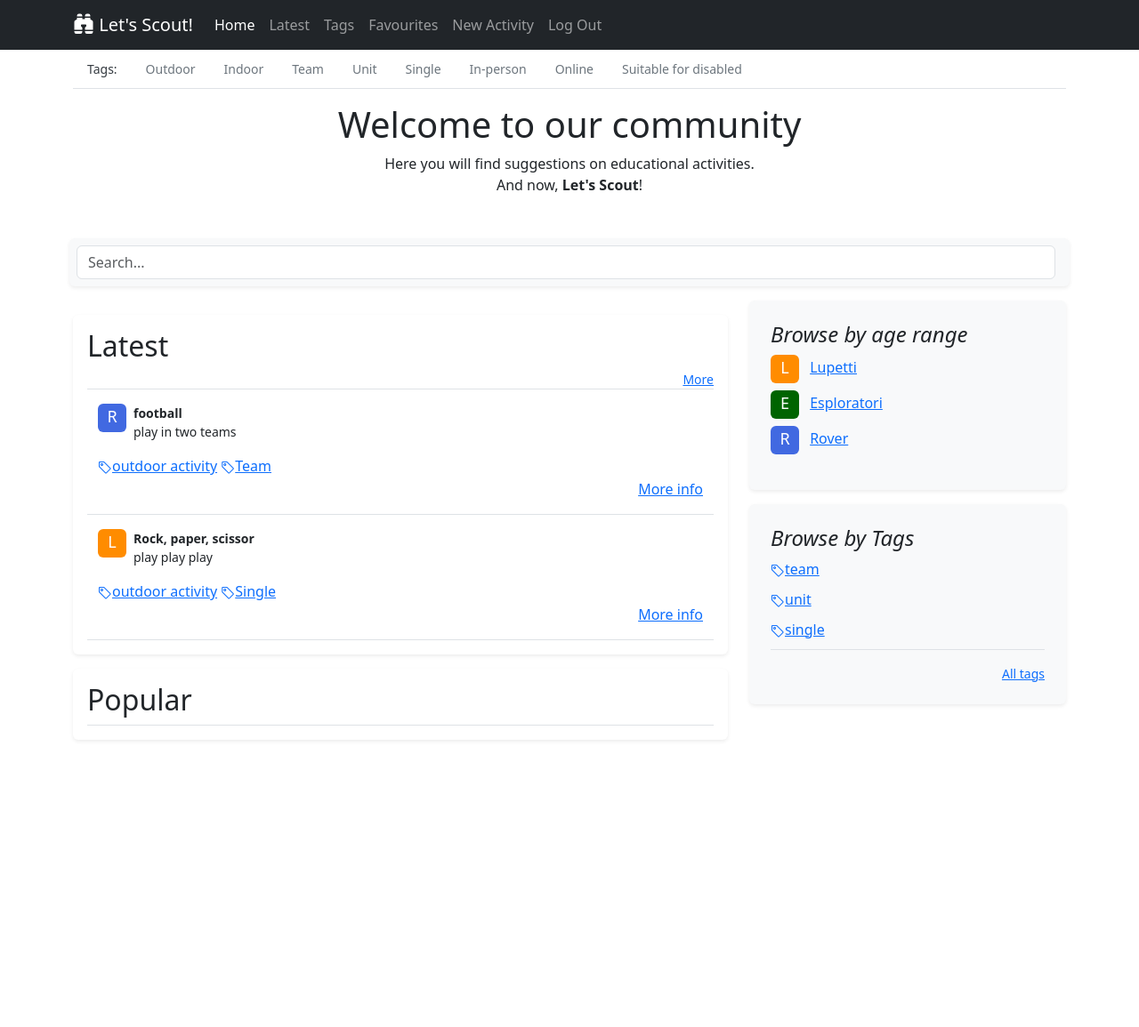
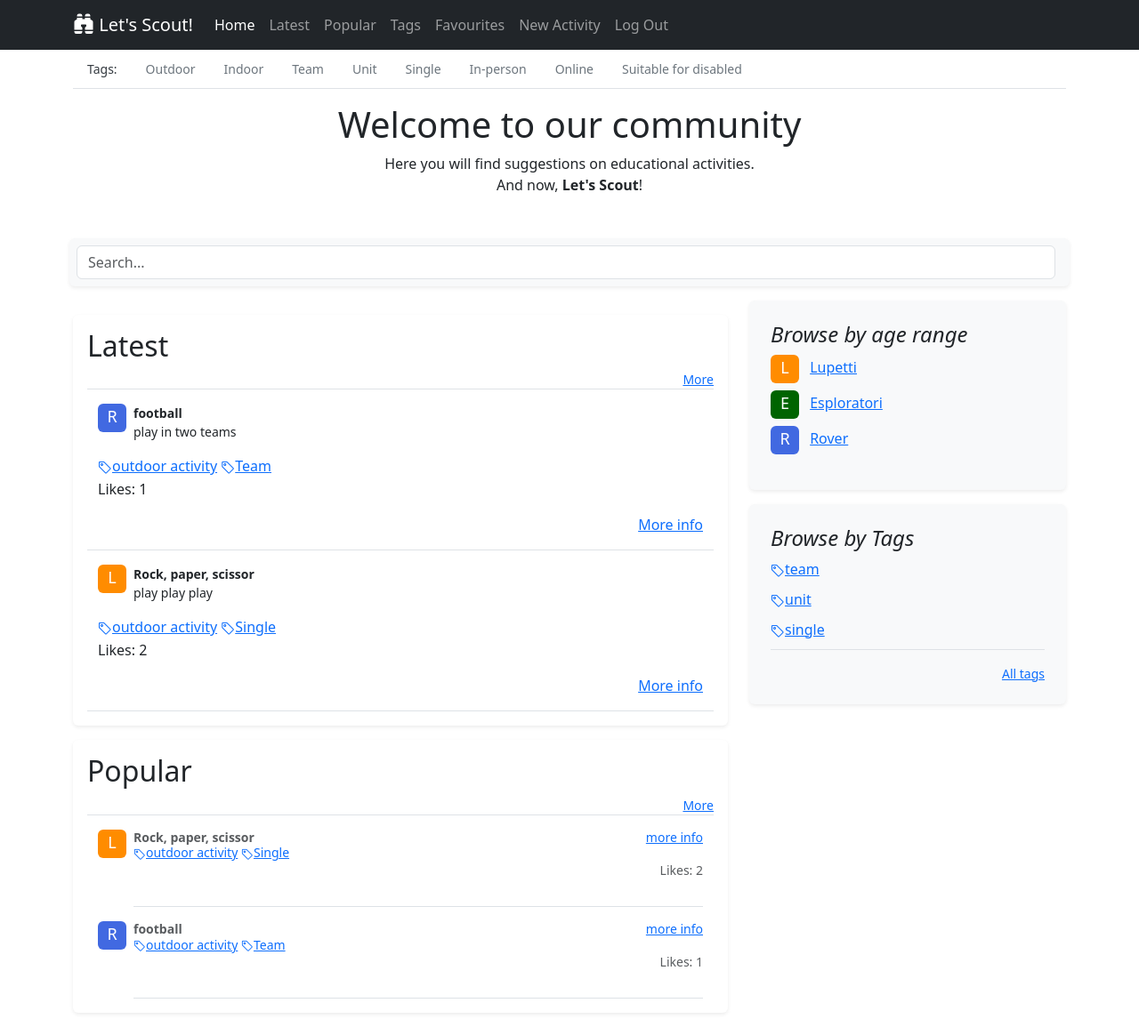
Before and after one commit to Carlo-F/CS50W, a Django app: page / in a window 1280 px wide. Shown: the whole page at 89% size. Before the commit the page ends 833 px from the top, so only its background shows below. Run offline with Django 4.2, Linux system fonts and the light colour scheme; a user stored in the database is signed in; data comes from the database, SQL or seed files in the repository; both versions use the stored data as it was after the commit.

Commit message:
add popular section

```diff
--- a/scout/templates/scout/activity-card-small.html
+++ b/scout/templates/scout/activity-card-small.html
@@ -9,13 +9,16 @@
         <strong class="text-gray-dark">{{ activity.title }}</strong>
         <a href="#">more info</a>
     </div>
-        <div class="tags">
+    <div class="tags">
         <a class="tag" href="{% url 'tag' tag=activity.location %}"><i class="bi bi-tag"></i>{{ activity.location_name }}</a>
         <a class="tag" href="{% url 'tag' tag=activity.game_mode %}"><i class="bi bi-tag"></i>{{ activity.game_mode_name }}</a>
         {% if activity.is_suitable_for_disabled %}
         <a class="tag" href="{% url 'tag' tag='is_suitable_for_disabled' %}"><i class="bi bi-tag"></i>suitable for disabled</a>
         {% endif %}
     </div>
+    <div class="likes text-end">
+        <p>Likes: {{activity.likes.count}}</p>
+    </div>
     </div>
 </div>
 <!-- activity card small END -->
--- a/scout/templates/scout/activity-card.html
+++ b/scout/templates/scout/activity-card.html
@@ -18,6 +18,7 @@
         <a class="tag" href="{% url 'tag' tag='is_suitable_for_disabled' %}"><i class="bi bi-tag"></i>suitable for disabled</a>
         {% endif %}
     </div>
+    <p>Likes: {{activity.likes.count}}</p>
     <p class="text-end m-0">
         <a href="#">More info</a>
     </p>
--- a/scout/templates/scout/index.html
+++ b/scout/templates/scout/index.html
@@ -16,7 +16,14 @@
     </div>
 
   <div class="my-3 p-3 bg-body rounded shadow-sm">
-    <h2 class="border-bottom pb-2 mb-0">Popular</h2>
-    <!-- TODO: list activity-card-small -->
+    <h2>Popular</h2>
+          <small class="d-block text-end border-bottom ">
+          <a href="{% url 'popular' %}">More</a>
+      </small>
+      <div class="container">
+        {% for activity in popular_activities %}
+          {% include "scout/activity-card-small.html" %}
+        {% endfor %}
+      </div>
   </div>
 {% endblock %}
--- a/scout/templates/scout/navbar.html
+++ b/scout/templates/scout/navbar.html
@@ -18,6 +18,9 @@
                 </li>
                 <li class="nav-item">
                     <a class="nav-link {% if current_page == 'latest' %} active {% endif %}" href="{% url 'latest' %}">Latest</a>
+                </li>
+                <li class="nav-item">
+                    <a class="nav-link {% if current_page == 'popular' %} active {% endif %}" href="{% url 'popular' %}">Popular</a>
                 </li>
                 <li class="nav-item">
                     <a class="nav-link {% if current_page == 'tags' %} active {% endif %}" href="{% url 'tags' %}">Tags</a>
--- a/scout/urls.py
+++ b/scout/urls.py
@@ -10,6 +10,7 @@ urlpatterns = [
     path("tags/<str:tag>", views.tag, name="tag"),
     path("categories/<str:category>", views.category, name="category"),
     path("latest", views.latest, name="latest"),
+    path("popular", views.popular, name="popular"),
 
     # api
     path("activities", views.activities, name="activities"),
--- a/scout/views.py
+++ b/scout/views.py
@@ -19,8 +19,18 @@ def index(request):
 
     formatted_activities = get_formatted_activities(request.user,activities)
 
+    likes = Like.objects.all()[:3]
+    popular_activities = []
+
+    for like in likes:
+        if like.liked_activity not in popular_activities:
+            popular_activities.append(like.liked_activity)
+
+    formatted_popular_activities = get_formatted_activities(request.user,popular_activities)
+
     return render(request, "scout/index.html", {
         "latest_activities": formatted_activities,
+        "popular_activities": formatted_popular_activities,
         "current_page": "home"
     })
 
@@ -37,6 +47,26 @@ def latest(request):
     return render(request, "scout/latest.html", {
         "latest_activities": page_obj,
         "current_page": "latest"
+    })
+
+def popular(request):
+    likes = Like.objects.all()
+    activities = []
+
+    for like in likes:
+        if like.liked_activity not in activities:
+            activities.append(like.liked_activity)
+
+    formatted_activities = get_formatted_activities(request.user,activities)
+
+    paginator = Paginator(formatted_activities, 10)
+
+    page_number = request.GET.get('page')
+    page_obj = paginator.get_page(page_number)
+
+    return render(request, "scout/popular.html", {
+        "popular_activities": page_obj,
+        "current_page": "popular"
     })
 
 def tags(request):
```
Also changed, not shown: scout/templates/scout/popular.html (added, +29 -0 lines), db.sqlite3, scout/migrations/0011_activity_likes.py (added), scout/migrations/0012_alter_activity_likes.py (added), scout/migrations/0013_alter_activity_likes.py (added), scout/migrations/0014_remove_activity_likes.py (added).
